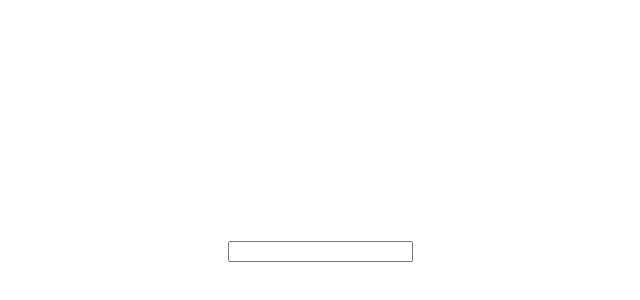
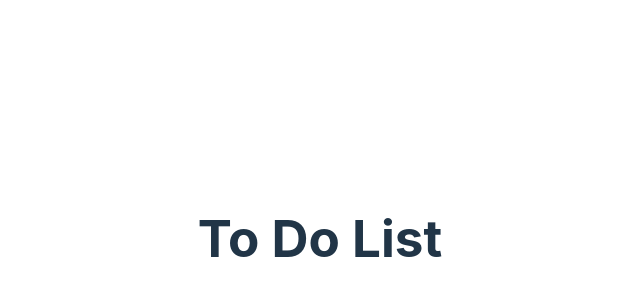
Before and after one commit to michaelg85/320.9lab, a React (Vite) app: page / in a window 1280 px wide. Shown: the part 150-450 px from the top of the page, without its empty margins (320-960 px from the left). Built offline with nearby package versions, Linux system fonts and the light colour scheme.

Commit message:
reversed list order

```diff
--- a/src/App.jsx
+++ b/src/App.jsx
@@ -1,4 +1,4 @@
-import { useState, useReducer, useEffect } from "react";
+import { useState, useReducer } from "react";
 import Todo from "./components/Todo";
 import "./App.css";
 
@@ -59,6 +59,7 @@ export default function App() {
 
   return (
     <main>
+      <h1>To Do List</h1>
       <form onSubmit={handleSubmit}>
         <input
           type="text"
@@ -66,7 +67,7 @@ export default function App() {
           onChange={(e) => setName(e.target.value)}
         />
       </form>
-      {todos.map((todo) => {
+      {todos.slice().reverse().map((todo) => {
         return <Todo key={todo.id} todo={todo} dispatch={dispatch} />;
       })}
     </main>
```
Also changed, not shown: src/components/EditForm.jsx (deleted, +0 -37 lines).
